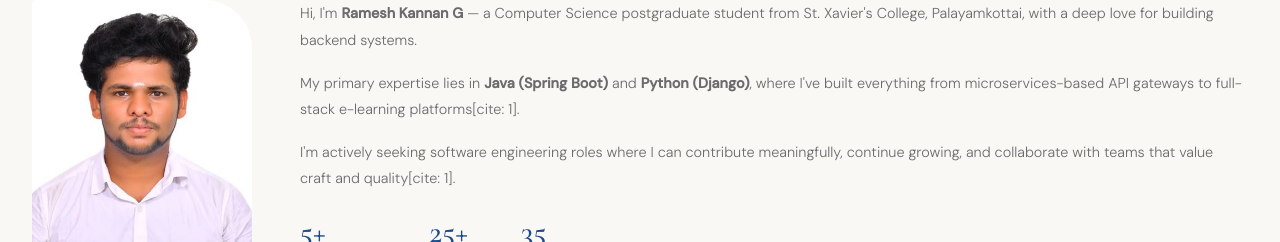
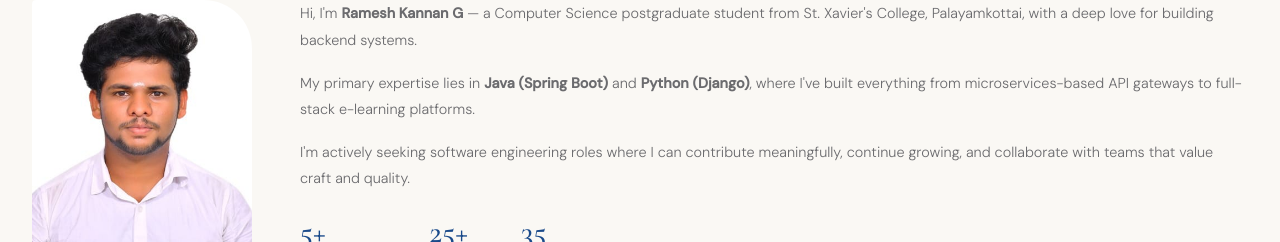
Before and after one commit to grkannan/rameshkannan-portfolio, a React (Vite) app: page / in a window 1280 px wide. Shown: the part 657-899 px from the top of the page. Built offline with nearby package versions, Linux system fonts and the light colour scheme.

Commit message:
Update About.jsx

```diff
--- a/src/sections/About.jsx
+++ b/src/sections/About.jsx
@@ -25,8 +25,8 @@ const About = () => {
         </div>
         <div className="about-body">
           <p>Hi, I'm <strong>{profile.firstName} {profile.lastName}</strong> — a Computer Science postgraduate student from St. Xavier's College, Palayamkottai, with a deep love for building backend systems.</p>
-          <p>My primary expertise lies in <strong>Java (Spring Boot)</strong> and <strong>Python (Django)</strong>, where I've built everything from microservices-based API gateways to full-stack e-learning platforms[cite: 1].</p>
-          <p>I'm actively seeking software engineering roles where I can contribute meaningfully, continue growing, and collaborate with teams that value craft and quality[cite: 1].</p>
+          <p>My primary expertise lies in <strong>Java (Spring Boot)</strong> and <strong>Python (Django)</strong>, where I've built everything from microservices-based API gateways to full-stack e-learning platforms.</p>
+          <p>I'm actively seeking software engineering roles where I can contribute meaningfully, continue growing, and collaborate with teams that value craft and quality.</p>
           <div className="stats">
             {profile.stats.map((stat, index) => (
               <div key={index}>
```
